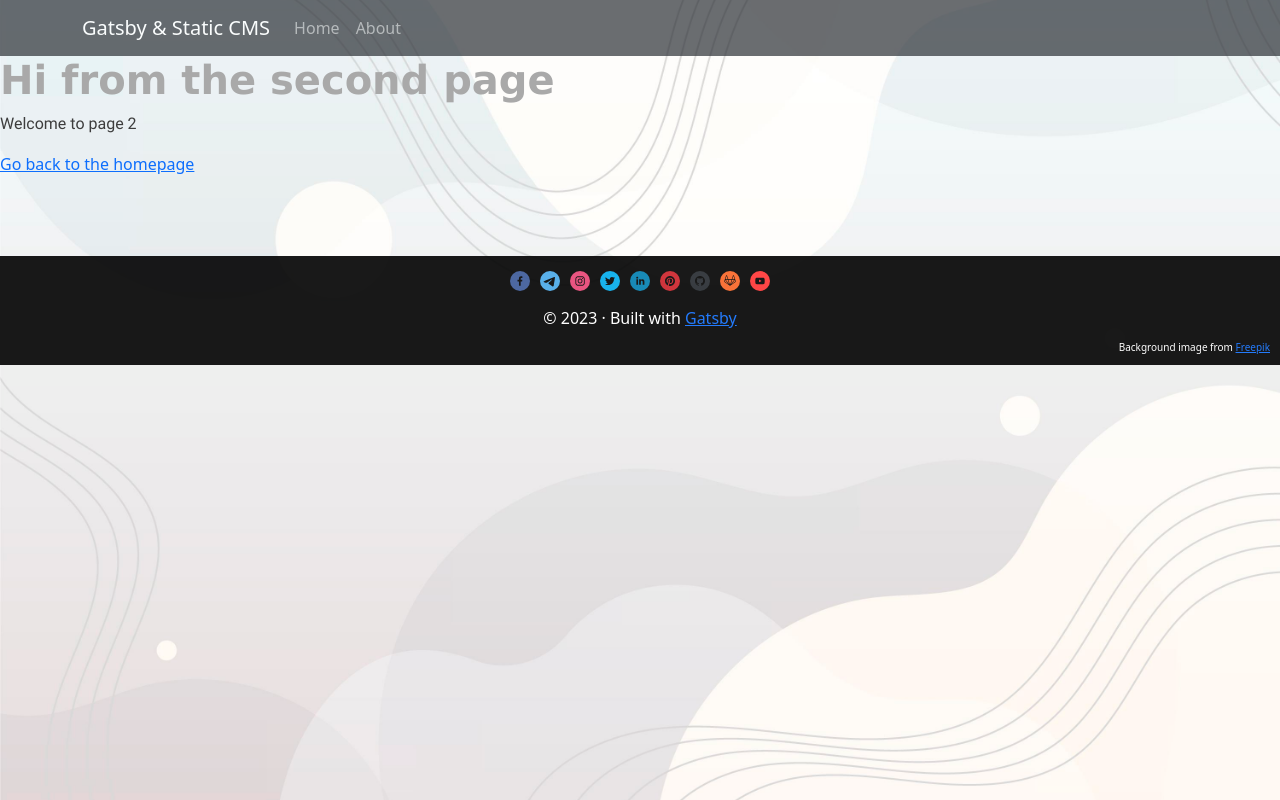
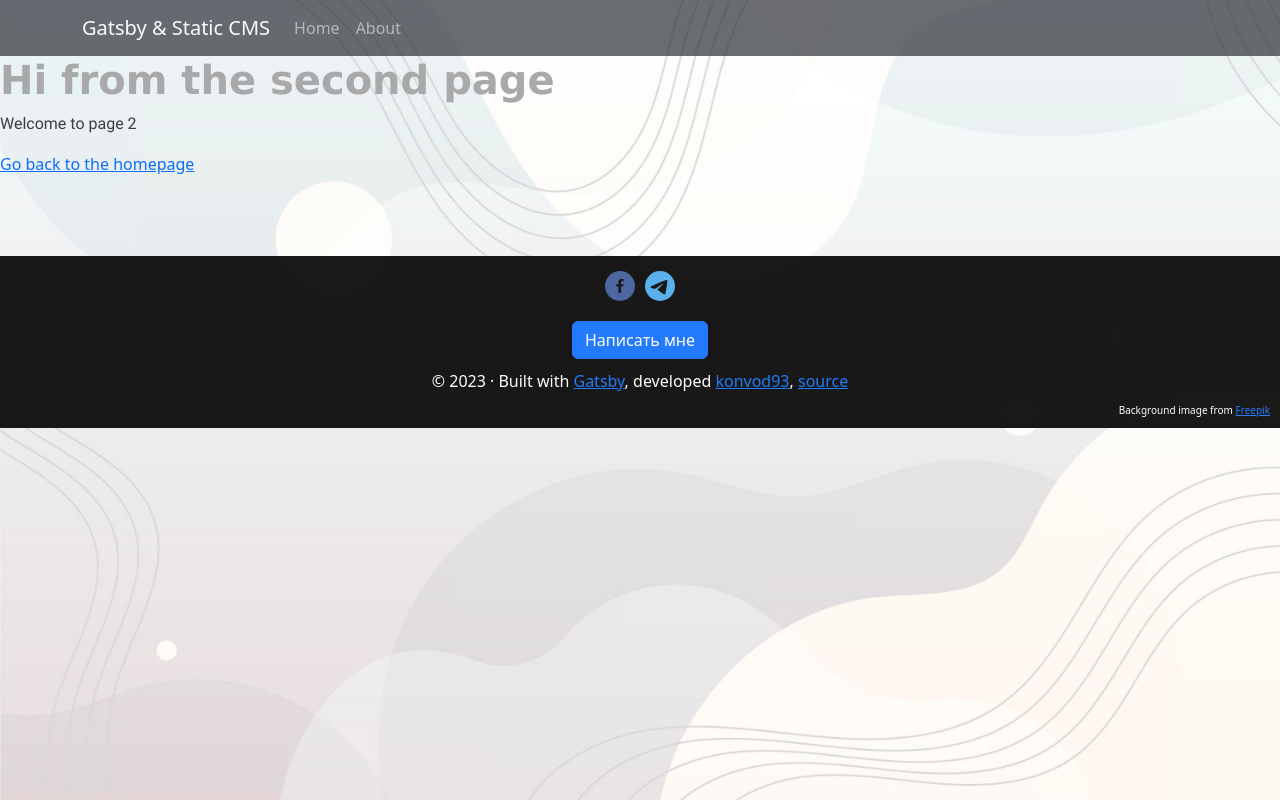
Before and after one commit to konvod93/gedeon-gyaltzen-site, a Gatsby site: page /page-2 in a window 1280 px wide. Built offline with nearby package versions, Linux system fonts and the light colour scheme; Gatsby itself is replaced by a stand-in of ours.

Commit message:
customization for client

```diff
--- a/src/components/CardOfPost.js
+++ b/src/components/CardOfPost.js
@@ -6,10 +6,6 @@ import { Card } from "react-bootstrap"
 import TagsList from "./TagsList";
 import styled from "styled-components";
 
-const Dates = styled.p`
-  font-family: "Roboto";
-  font-style: italic;
-`
 const Category = styled.p`
   font-family: "Roboto";
   font-weight: 500;
@@ -32,7 +28,6 @@ const CardOfPost = ({ frontmatter, fields }) => {
       />
       <Card.Body>
         <Card.Title>{frontmatter.title}</Card.Title>
-        <Dates>{frontmatter.travel_dates}</Dates>
         <Category>
           Category:{" "}
           <CatLink to={`/category/${frontmatter.category}`}>
--- a/src/components/layout.js
+++ b/src/components/layout.js
@@ -18,6 +18,7 @@ import '../fonts/Roboto-Regular.ttf';
 import { SocialIcon } from "react-social-icons";
 import styled from "styled-components";
 import { socials } from "../data/socdata"
+import { Button } from "react-bootstrap";
 
 
 const Footer = styled.footer`
@@ -56,8 +57,8 @@ const Layout = ({ children }) => {
   `)
 
   const socIconStyle = {
-    height: 20,
-    width: 20,
+    height: 30,
+    width: 30,
     margin: 5,
   }
 
@@ -79,12 +80,20 @@ const Layout = ({ children }) => {
             )
           })}
         </SocBlock>
+        <div style={{display: `flex`, justifyContent: `center`, marginTop: `15px`}}>
+        <a href="mailto:newsmake@gmail.com"><Button variant="primary">Написать мне</Button></a>
+        </div>
         <CopyWright>
           <div style={{ textAlign: `center` }}>
             © {new Date().getFullYear()} &middot; Built with
             {` `}
-            <a href="https://www.gatsbyjs.com">Gatsby</a>
+            <a href="https://www.gatsbyjs.com">Gatsby</a>,
             {` `}
+            developed
+            {` `}
+            <a href="https://github.com/konvod93">konvod93</a>,
+            {` `}
+            <a href="https://github.com/konvod93/konvod-gatsby-static-cms-v2.git">source</a>
           </div>
           <div
             style={{ textAlign: `end`, fontSize: `x-small`, marginTop: `10px` }}
--- a/src/data/socdata.js
+++ b/src/data/socdata.js
@@ -1,47 +1,14 @@
 export const socials = [
     {
       network: "facebook",
-      url: "https://facebook.com",
+      url: "https://www.facebook.com/profile.php?id=100036373970390",
       id: "0",
     },
     {
       network: "telegram",
-      url: "https://t.me",
+      url: "https://t.me/GedeonovaSamsara",
       id: "1"
     },
-    {
-      network: "instagram",
-      url: "https://instagram.com",
-      id: "3",
-    },
-    {
-      network: "twitter",
-      url: "https://twitter.com",
-      id: "4",
-    },
-    {
-      network: "linkedin",
-      url: "https://linkedin.com",
-      id: "5",
-    },
-    {
-      network: "pinterest",
-      url: "https://pinterest.com",
-      id: "6",
-    },
-    {
-      network: "github",
-      url: "https://github.com",
-      id: "7",
-    },
-    {
-      network: "gitlab",
-      url: "https://gitlab.com",
-      id: "8",
-    },
-    {
-      network: "youtube",
-      url: "https://youtube.com",
-      id: "9",
-    },
+
+
   ];
--- a/src/pages/index.js
+++ b/src/pages/index.js
@@ -44,7 +44,7 @@ export const pageQuery = graphql`
       }
     }
     allMarkdownRemark(
-      filter: {fields: {slug: {glob: "/travel-packages/*/"}}}
+      filter: {fields: {slug: {glob: "/my-articles/*/"}}}
       sort: {frontmatter: {date: DESC}}
       ) {
     nodes {
@@ -56,7 +56,6 @@ export const pageQuery = graphql`
       frontmatter {
         category
         title
-        travel_dates
         date(formatString: "MMM DD, YYYY ")
         featured_image {
           childImageSharp {
--- a/src/templates/single-post.js
+++ b/src/templates/single-post.js
@@ -25,11 +25,8 @@ const SinglePost = ({ data }) => {
           <div>
             <GatsbyImage image={img} alt={title} />
           </div>
-          <div style={{ marginTop: "20px", fontStyle: "italic" }}>
-            <p>{data.markdownRemark.frontmatter.travel_dates}</p>
-          </div>
           <div>
-            <p style={{ fontStyle: "italic" }}>
+            <p style={{ fontStyle: "italic", marginTop: `10px`}}>
               Category: <Link to={`/category/${category}`}>{category}</Link>
             </p>
           </div>
@@ -66,7 +63,6 @@ query PostQuery($id: String!) {
     frontmatter {
       title
       category
-      travel_dates
       date(formatString: "MMM DD, YYYY ")
       featured_image {
         childImageSharp {
```
Also changed, not shown: static/admin/config.yml (+3 -4 lines), content/my-articles/haiti.md (renamed from content/travel-packages/haiti.md), content/my-articles/kathmandu.md (renamed from content/travel-packages/kathmandu.md), content/my-articles/las-vegas.md (renamed from content/travel-packages/las-vegas.md), content/my-articles/lhasa.md (renamed from content/travel-packages/lhasa.md), content/my-articles/lima-peru.md (renamed from content/travel-packages/lima-peru.md), content/my-articles/mexico.md (renamed from content/travel-packages/mexico.md), content/my-articles/new-york.md (renamed from content/travel-packages/new-york.md), content/my-articles/varanasi.md (renamed from content/travel-packages/varanasi.md), content/my-articles/vinece.md (renamed from content/travel-packages/vinece.md).
